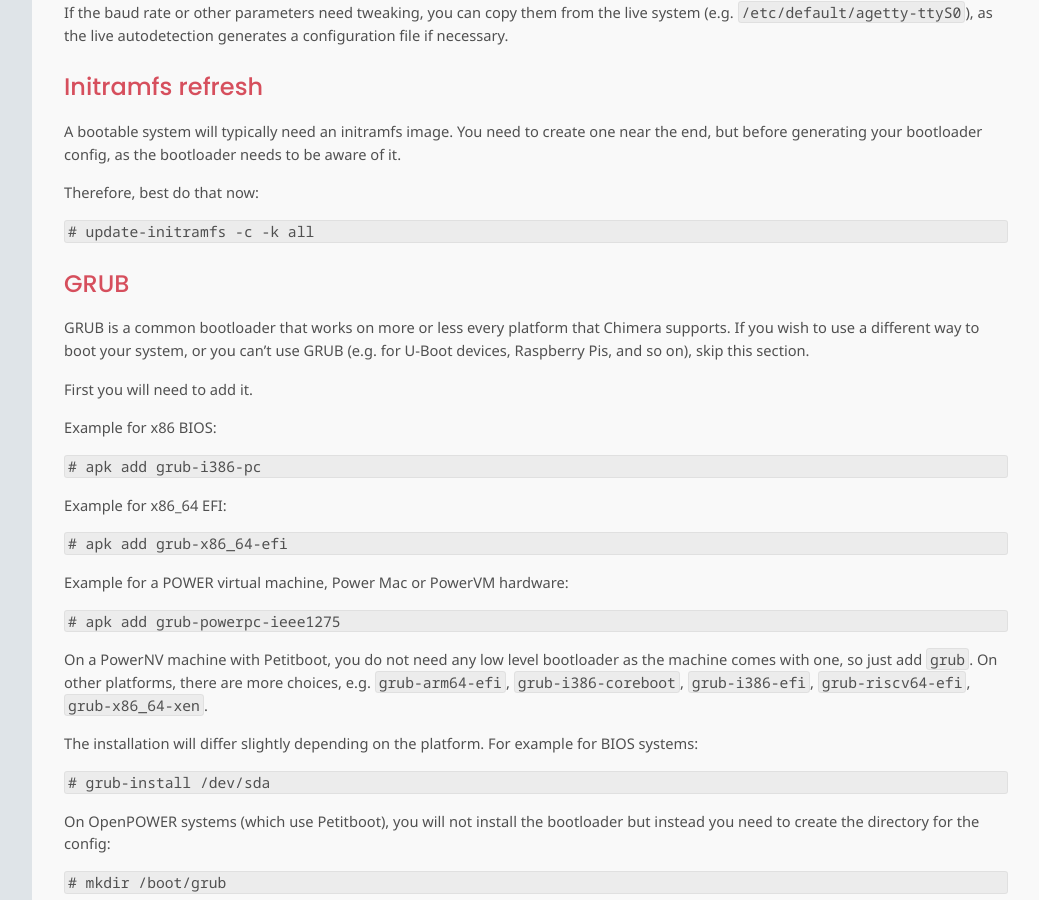
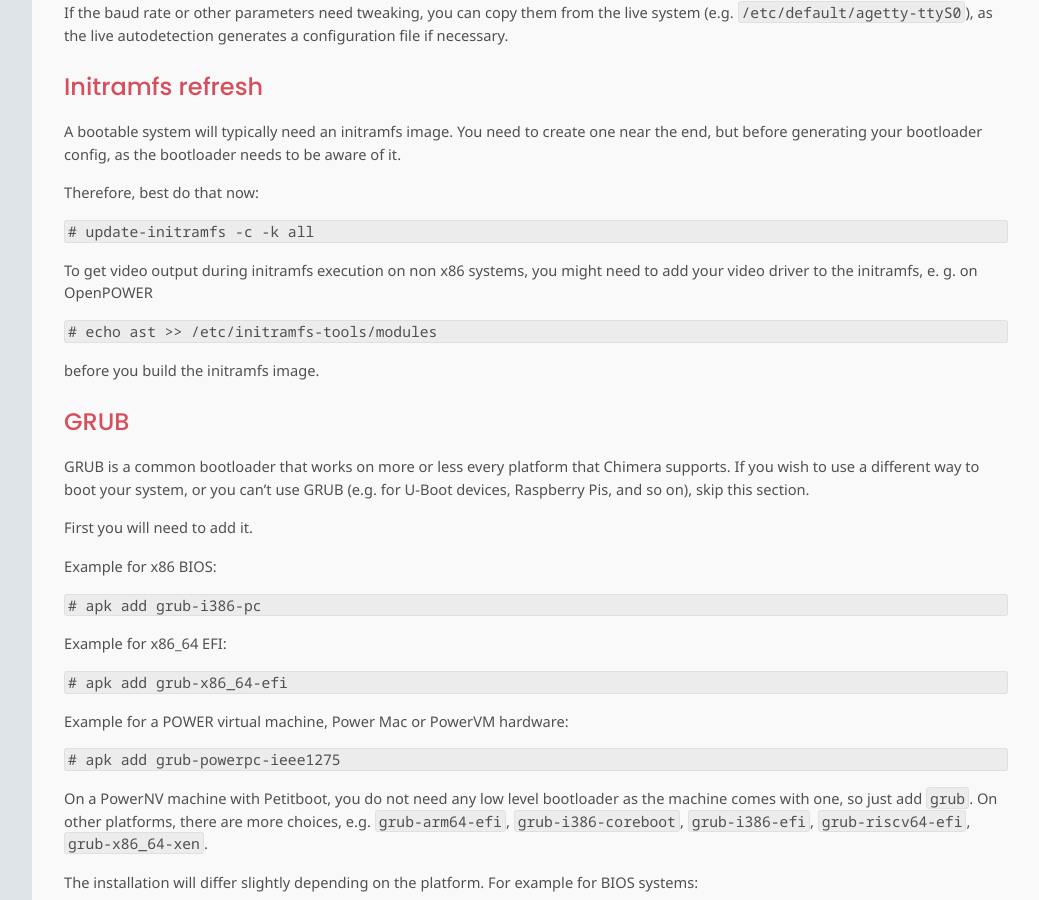
Before and after one commit to chimera-linux/chimera-linux.github.io, a Jekyll site: the page built from _docs/installation/install.md, in a window 1280 px wide and 900 px high, scrolled down 5209 px. Shown: the whole window, without its empty margins (240-1279 px from the left). Built offline with Jekyll 4.4.1, drawn with Linux system fonts in a browser that asks for light colours.

Commit message:
add snippet about initramfs video output on non x86

````diff
--- a/_docs/installation/install.md
+++ b/_docs/installation/install.md
@@ -369,6 +369,16 @@
 # update-initramfs -c -k all
 ```
 
+To get video output during initramfs execution on non x86 systems,
+you might need to add your video driver to the initramfs,
+e. g. on OpenPOWER
+
+```
+# echo ast >> /etc/initramfs-tools/modules
+```
+
+before you build the initramfs image.
+
 ### GRUB
 
 GRUB is a common bootloader that works on more or less every platform
````
